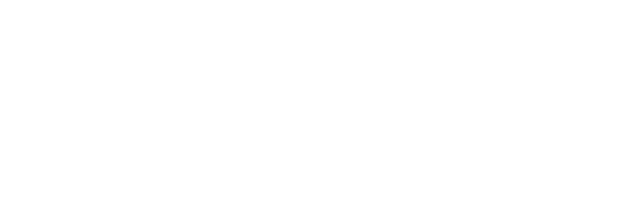
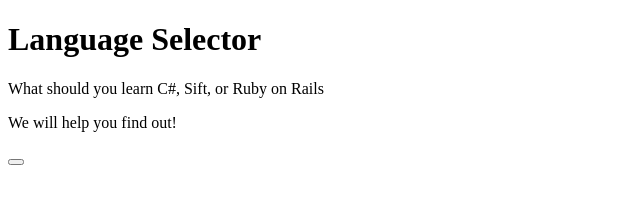
Before and after one commit to jfox25/LanguageSelector, a plain HTML site: page index.html in a window 1280 px wide. Shown: the whole page, without its empty margins (0-640 px from the left). Drawn offline with Linux system fonts and the light colour scheme.

Commit message:
Add Heading & add css variables for color scheme

```diff
--- a/css/styles.css
+++ b/css/styles.css
@@ -0,0 +1,8 @@
+:root {
+  --light-bg-color: #f8f8ff;
+  --light-main-color: #36454f;
+  --light-accent-color: #7393b3;
+  --dark-bg-color: #00040d;
+  --dark-main-color: #c41e3a;
+  --dark-accent-color: #696969;
+}
--- a/index.html
+++ b/index.html
@@ -4,7 +4,14 @@
     <link rel="stylesheet" href="css/styles.css" />
     <script src="js/jquery-3.6.0.js"></script>
     <script src="js/scripts.js"></script>
-    <title>Document</title>
+    <title>Language Selector</title>
   </head>
-  <body></body>
+  <body class="light button">
+    <div id="heading">
+      <h1>Language Selector</h1>
+      <p>What should you learn C#, Sift, or Ruby on Rails</p>
+      <p>We will help you find out!</p>
+      <button id="theme-button" class="dark-button"></button>
+    </div>
+  </body>
 </html>
```
Also changed, not shown: images/moon.png (added), images/sun.png (added).
